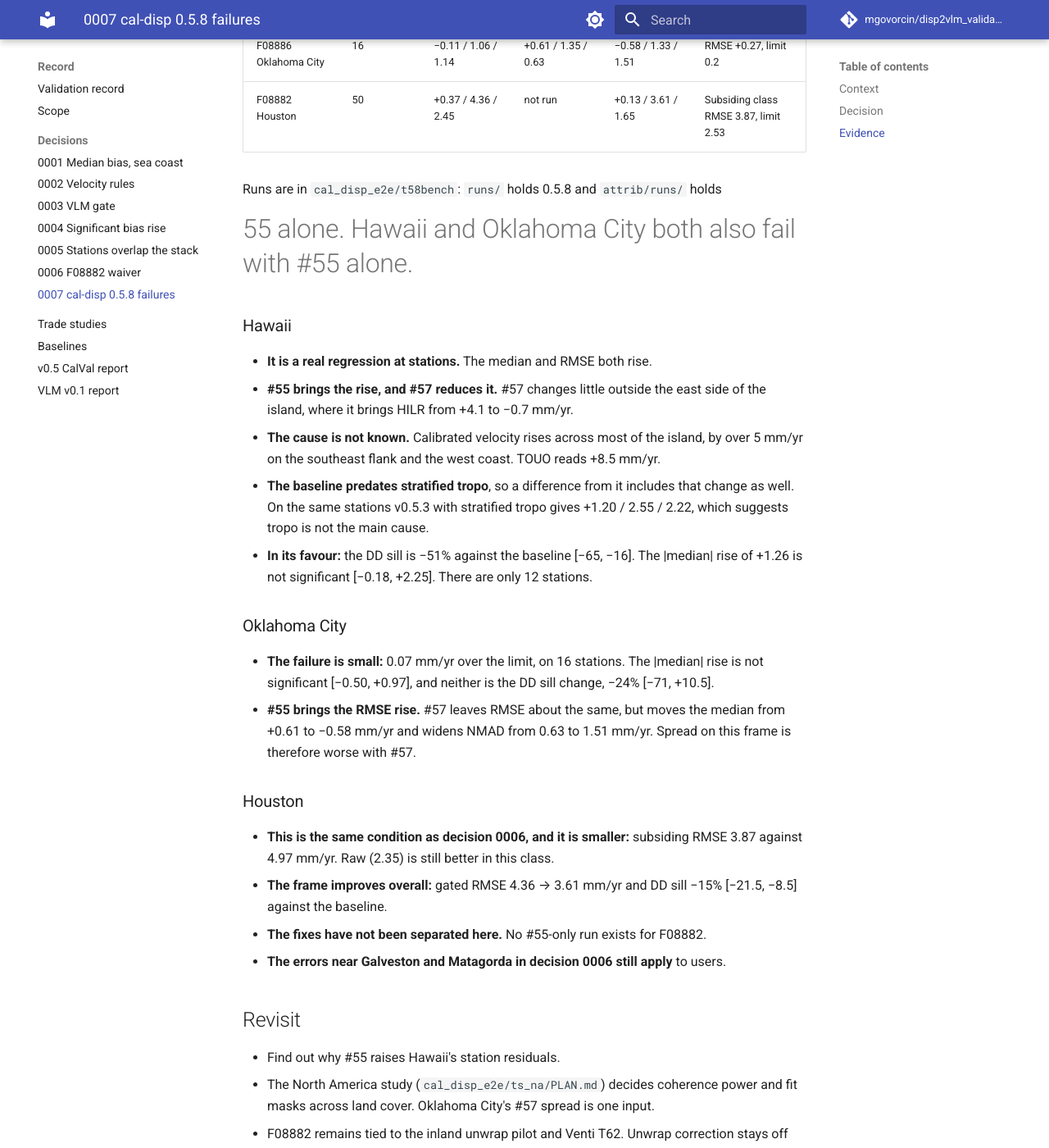
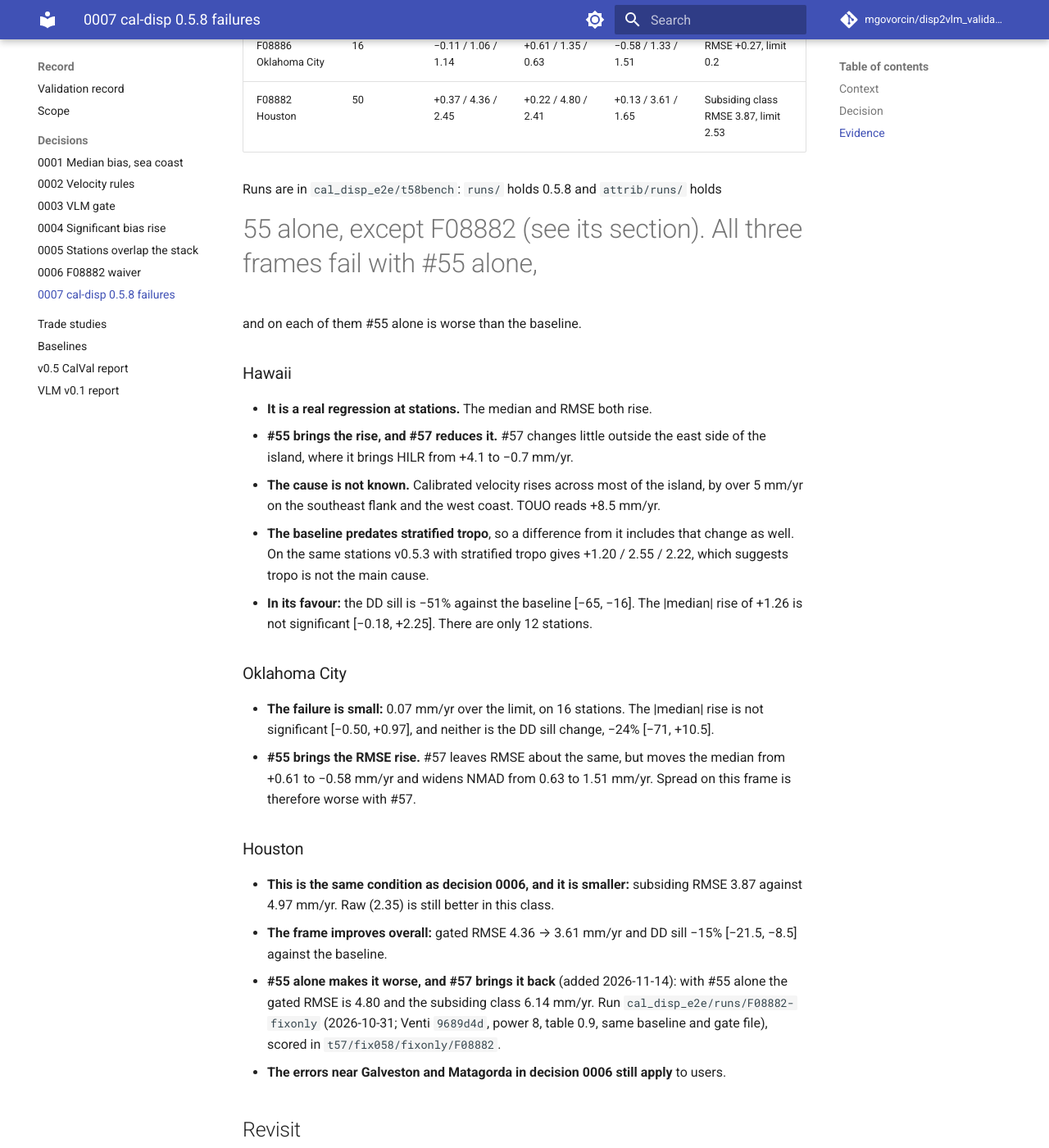
Before and after one commit to mgovorcin/disp2vlm_validation, an MkDocs documentation site: the page built from docs/decisions/0007-v058-benchmark-failures.md, in a window 1280 px wide and 1400 px high, scrolled down 1107 px. Shown: the whole window at 82% size. Built offline with MkDocs 1.6.1 and Material for MkDocs 9.7.7, drawn with Linux system fonts in a browser that asks for light colours; comment, search, counter and statistics services are not loaded.

Commit message:
docs(decisions): 0007 - F08882 with #55 alone (RMSE 4.80, subsiding 6.14; #57 recovers it)
Co-Authored-By: Claude Opus 5.5 <noreply@anthropic.com>

```diff
--- a/docs/decisions/0007-v058-benchmark-failures.md
+++ b/docs/decisions/0007-v058-benchmark-failures.md
@@ -34,10 +34,11 @@ Median / RMSE / NMAD against GNSS on gated stations, in mm/yr. Stations with und
 |---|---|---|---|---|---|
 | F23211 Hawaii | 12 | +0.94 / 2.57 / 2.07 | +2.81 / 3.44 / 1.71 | +2.20 / 3.19 / 1.58 | RMSE +0.62, limit 0.2 |
 | F08886 Oklahoma City | 16 | −0.11 / 1.06 / 1.14 | +0.61 / 1.35 / 0.63 | −0.58 / 1.33 / 1.51 | RMSE +0.27, limit 0.2 |
-| F08882 Houston | 50 | +0.37 / 4.36 / 2.45 | not run | +0.13 / 3.61 / 1.65 | Subsiding class RMSE 3.87, limit 2.53 |
+| F08882 Houston | 50 | +0.37 / 4.36 / 2.45 | +0.22 / 4.80 / 2.41 | +0.13 / 3.61 / 1.65 | Subsiding class RMSE 3.87, limit 2.53 |
 
 Runs are in `cal_disp_e2e/t58bench`: `runs/` holds 0.5.8 and `attrib/runs/` holds
-#55 alone. Hawaii and Oklahoma City both also fail with #55 alone.
+#55 alone, except F08882 (see its section). All three frames fail with #55 alone,
+and on each of them #55 alone is worse than the baseline.
 
 ### Hawaii
 
@@ -68,7 +69,10 @@ Runs are in `cal_disp_e2e/t58bench`: `runs/` holds 0.5.8 and `attrib/runs/` hold
   3.87 against 4.97 mm/yr. Raw (2.35) is still better in this class.
 - **The frame improves overall:** gated RMSE 4.36 → 3.61 mm/yr and DD sill −15%
   [−21.5, −8.5] against the baseline.
-- **The fixes have not been separated here.** No #55-only run exists for F08882.
+- **#55 alone makes it worse, and #57 brings it back** (added 2026-11-14): with #55
+  alone the gated RMSE is 4.80 and the subsiding class 6.14 mm/yr. Run
+  `cal_disp_e2e/runs/F08882-fixonly` (2026-10-31; Venti `9689d4d`, power 8, table
+  0.9, same baseline and gate file), scored in `t57/fix058/fixonly/F08882`.
 - **The errors near Galveston and Matagorda in decision 0006 still apply** to users.
 
 ## Revisit
```
